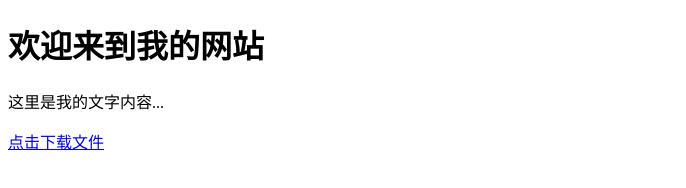
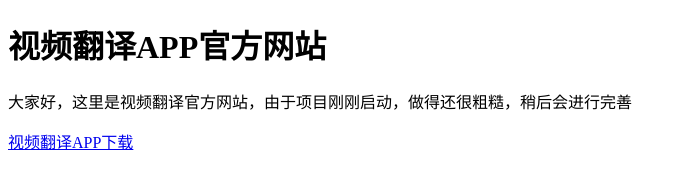
Before and after one commit to 294055605/294055605.github.io, a plain HTML site: page index.html in a window 1280 px wide. Shown: the whole page, without its empty margins (0-686 px from the left). Drawn offline with Linux system fonts and the light colour scheme.

Commit message:
Update index.html

```diff
--- a/index.html
+++ b/index.html
@@ -1,13 +1,13 @@
 <!DOCTYPE html>
 <html>
 <head>
-    <title>我的网站</title>
+    <title>视频翻译官方网站</title>
 </head>
 <body>
-    <h1>欢迎来到我的网站</h1>
-    <p>这里是我的文字内容...</p>
+    <h1>视频翻译APP官方网站</h1>
+    <p>大家好，这里是视频翻译官方网站，由于项目刚刚启动，做得还很粗糙，稍后会进行完善</p>
 
     <!-- 下载链接 -->
-    <a href="https://drive.usercontent.google.com/u/2/uc?id=10z0BIMn7lQRj_HPUAHn61WhkPHPuTTlG&export=download" download>点击下载文件</a>
+    <a href="https://drive.usercontent.google.com/u/2/uc?id=10z0BIMn7lQRj_HPUAHn61WhkPHPuTTlG&export=download" download>视频翻译APP下载</a>
 </body>
 </html>
```
